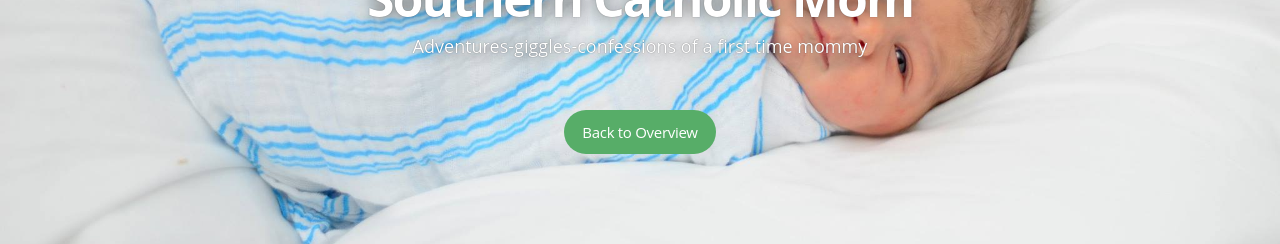
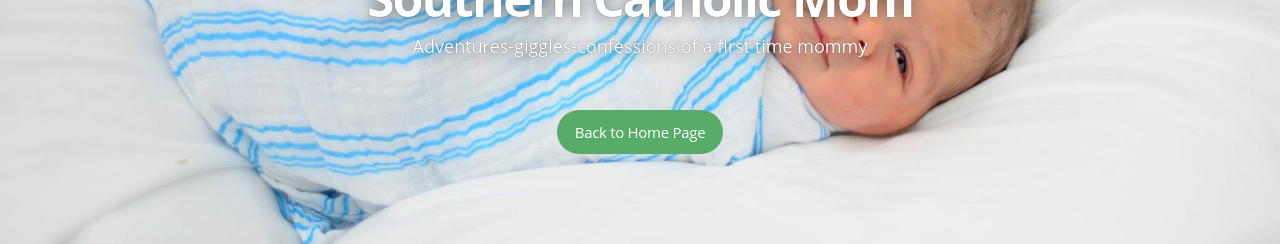
Before and after one commit to beccamccaskey/southerncatholicmom, a Jekyll site: the page built from about.md, in a window 1280 px wide. Shown: the part 774-1018 px from the top of the page. Built offline with Jekyll 4.4.1, drawn with Linux system fonts in a browser that asks for light colours; nearby versions of some CDN libraries; some web fonts are replaced.

Commit message:
Update page.html

```diff
--- a/_layouts/page.html
+++ b/_layouts/page.html
@@ -50,7 +50,7 @@
       <div class="inner">
         <h1 class="blog-title">{{ site.title }}</h1>
         <h2 class="blog-description">{{ site.description }}</h2>
-        <a href={{ "/" | prepend: site.baseurl }} class="btn">Back to Overview</a>
+        <a href={{ "/" | prepend: site.baseurl }} class="btn">Back to Home Page</a>
       </div>
     </div>
     {% include javascripts.html %}
```
